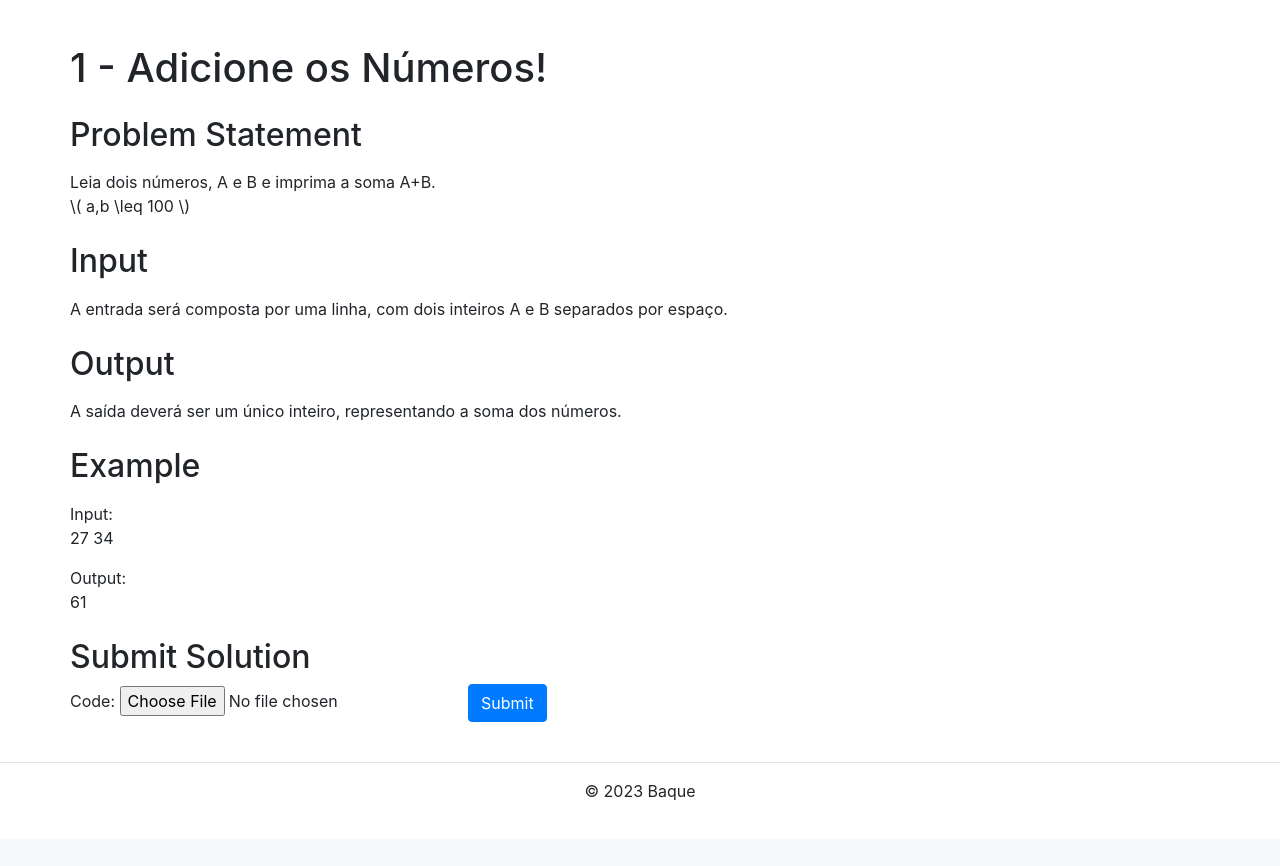
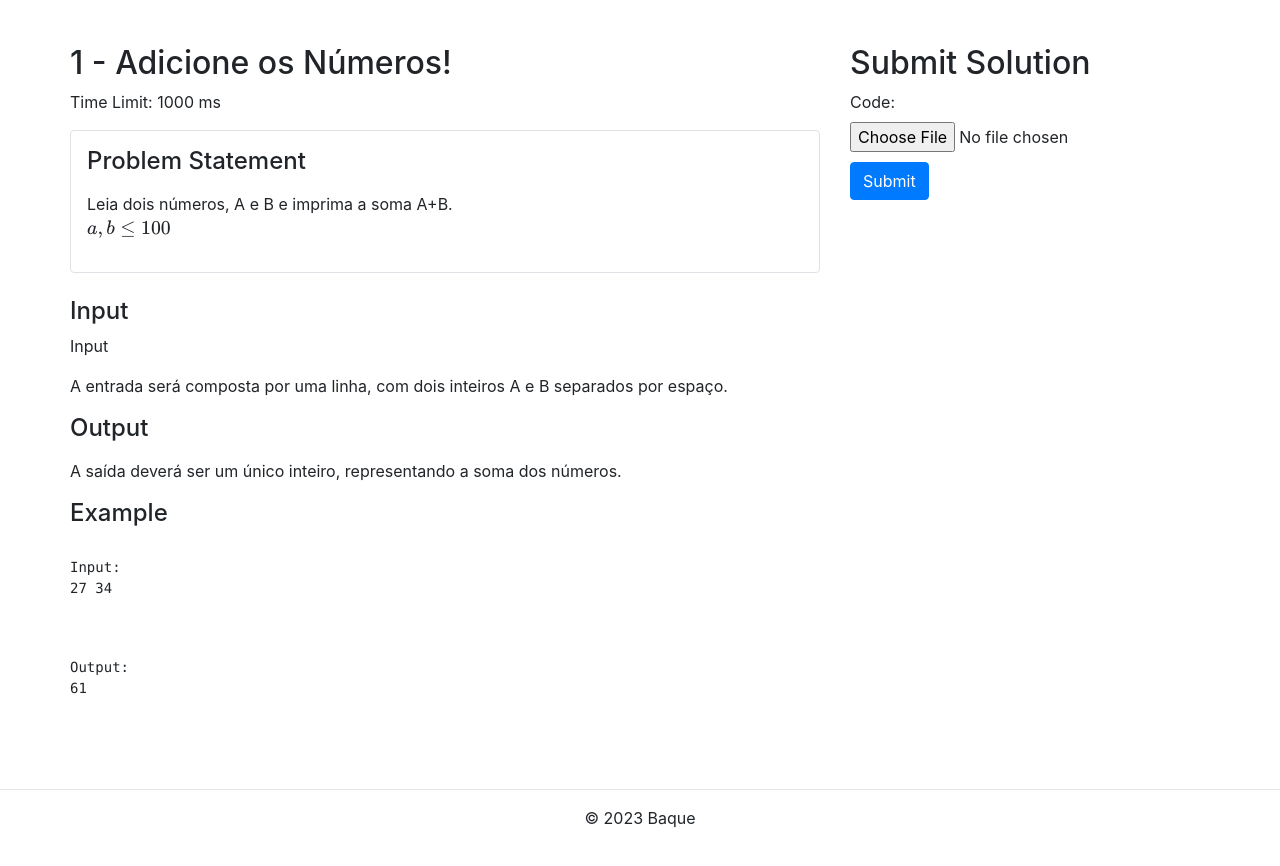
Before and after one commit to Johnnywbs/Baque, a Django app: page /problem/1 in a window 1280 px wide. Shown: the part 56-922 px from the top of the page. Before the commit the page ends 856 px from the top, so only its background shows below. Run offline with Django 4.2, Linux system fonts and the light colour scheme; data comes from the database, SQL or seed files in the repository; both versions use the stored data as it was after the commit; some libraries are stand-ins or nearby versions.

Commit message:
feat: mudanças no design da página inicial e da página de questões, mudança das cores das submissões

```diff
--- /dev/null
+++ b/Baque/code/aux.py
@@ -0,0 +1,4 @@
+a,b = input().split()
+a = int(a)
+b = int(b)
+print(a+b)
--- /dev/null
+++ b/Baque/code/aux_0cyCaVA.py
@@ -0,0 +1,4 @@
+a,b = input().split()
+a = int(a)
+b = int(b)
+print(a+b)
--- /dev/null
+++ b/Baque/code/aux_2hotD5X.py
@@ -0,0 +1,4 @@
+a,b = input().split()
+a = int(a)
+b = int(b)
+print(a+b)
--- /dev/null
+++ b/Baque/code/aux_BYXs60l.py
@@ -0,0 +1,4 @@
+a,b = input().split()
+a = int(a)
+b = int(b)
+print(a+b)
--- /dev/null
+++ b/Baque/code/aux_e9iCioG.py
@@ -0,0 +1,4 @@
+a,b = input().split()
+a = int(a)
+b = int(b)
+print(a+b)
--- a/Baque/judge/signals.py
+++ b/Baque/judge/signals.py
@@ -2,7 +2,7 @@ import subprocess
 
 def run_code(code, input_data, timelimit):
     try:
-        stdout = subprocess.check_output(['python', '-c', code], input=input_data, stderr=subprocess.STDOUT, text=True, timeout=timelimit/1000)
+        stdout = subprocess.check_output(['python3', '-c', code], input=input_data, stderr=subprocess.STDOUT, text=True, timeout=timelimit/1000)
         return stdout, ''
     except subprocess.CalledProcessError:
         return '', 'RTE'
--- a/Baque/judge/templates/judge/base.html
+++ b/Baque/judge/templates/judge/base.html
@@ -5,6 +5,8 @@
     <meta charset="UTF-8">
     <meta name="viewport" content="width=device-width, initial-scale=1, shrink-to-fit=no">
     <link rel="stylesheet" href="https://stackpath.bootstrapcdn.com/bootstrap/4.3.1/css/bootstrap.min.css">
+    <script src="https://polyfill.io/v3/polyfill.min.js?features=es6"></script>
+    <script id="MathJax-script" async src="https://cdn.jsdelivr.net/npm/mathjax@3/es5/tex-mml-chtml.js"></script>
     <style>
       body {
         padding-bottom: 20px;
--- a/Baque/judge/templates/judge/problem.html
+++ b/Baque/judge/templates/judge/problem.html
@@ -5,38 +5,47 @@
 {% endblock %}
 
 {% block content %}
+
 <div class="container mt-4">
-  <h1 class="mb-4">{{ problem.id }} - {{ problem.name }}</h1>
+  <div class="row">
+      <div class="col-md-8">
+          <h2>{{ problem.id }} - {{ problem.name }}</h2>
+          <p>Time Limit: {{problem.timelimit}} ms</p>
 
-  <div class="mb-4">
-    <h2>Problem Statement</h2>
-    <p>{{ problem.statement | linebreaks }}</p>
+          <div class="border rounded p-3 mb-4">
+              <h4>Problem Statement</h4>
+              <p>
+                {{ problem.statement | linebreaks }}
+              </p>
+
+
           </div>
 
-  <div class="mb-4">
-    <h2>Input</h2>
-    <p>{{ problem.input_format | linebreaks }}</p>
+          <h4>Input</h4>
+          <p>Input
+            {{ problem.input_format | linebreaks }}
+          </p>
+
+          <h4>Output</h4>
+          <p>
+            {{ problem.output_format | linebreaks }}
+          </p>
+
+          <h4>Example</h4>
+          <pre>
+            {{ problem.example | linebreaks }}
+          </pre>
       </div>
-
-  <div class="mb-4">
-    <h2>Output</h2>
-    <p>{{ problem.output_format | linebreaks }}</p>
-  </div>
-
-  <div class="mb-4">
-    <h2>Example</h2>
-    <p>{{ problem.example | linebreaks }}</p>
-  </div>
-
-  <div class="mb-4">
+      <div class="col-md-4">
         <h2>Submit Solution</h2>
         <form method="post" enctype="multipart/form-data">
           {% csrf_token %}
           {{form}}
-      <button type="submit" class="btn btn-primary">Submit</button>
+          <button style="margin-top: 10px;"type="submit" class="btn btn-primary">Submit</button>
         </form>
       </div>
-
+  </div>
+</div>
 
 </div>
 {% endblock %}
```
Also changed, not shown: Baque/code/a_Dbcie0c.py (added, +9 -0 lines), Baque/code/a_YgzV7ia.py (added, +9 -0 lines), Baque/judge/templates/judge/index.html (+40 -1 lines), Baque/judge/templates/judge/submission.html (+13 -1 lines), Baque/db.sqlite3, Baque/judge/icons/github.svg (added), 4 other files. Lines whose indentation alone changed are shown as unchanged.
